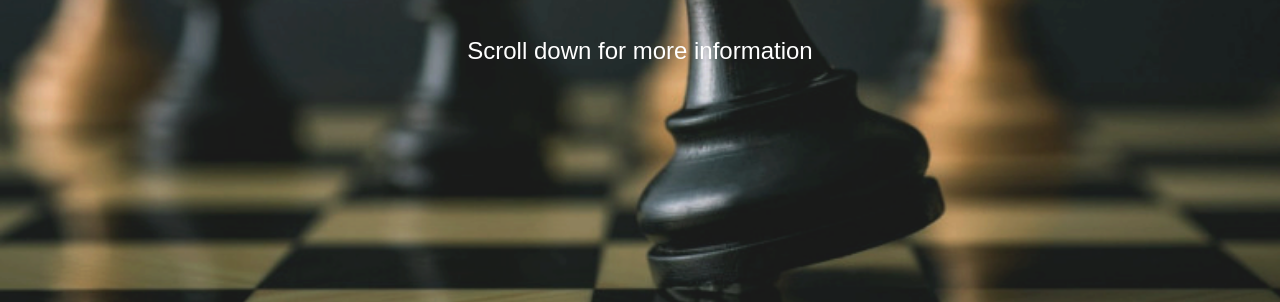
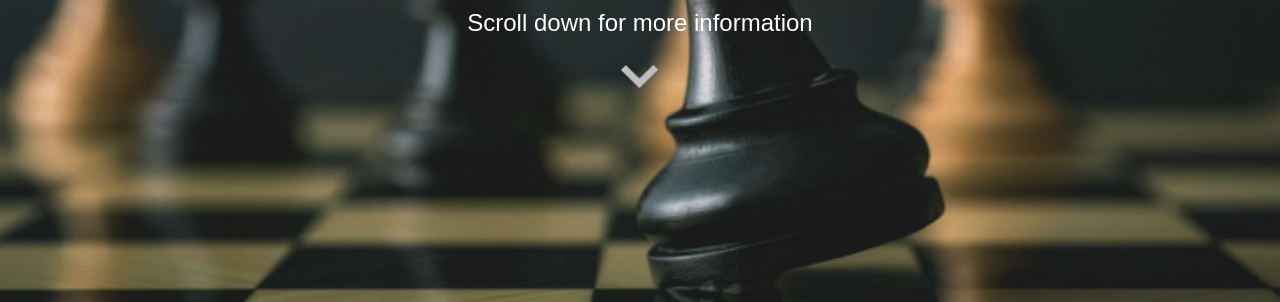
Before and after one commit to Heenal15/Team-Penguin, a Django app: template clubs/templates/dashboard.html in a window 1280 px wide. Shown: the part 497-799 px from the top of the page. Run offline with Django 3.2, Linux system fonts and the light colour scheme; the template is opened without the code that fills it, so the values that code supplies are empty.

Commit message:
Add a down arrow png

```diff
--- a/clubs/templates/dashboard.html
+++ b/clubs/templates/dashboard.html
@@ -58,6 +58,8 @@
       <p> Welcome, {{ user.full_name }}, You are a {{ user.get_user_type_display }} </p>
       <br><br>
       <p> Scroll down for more information <p>
+      <br>
+      <img src="../../static/images/Down Arrow.png" width="37" height="23" class="Down-Arrow">
     </div>
   </section>
 
```
Also changed, not shown: static/images/Down Arrow.png (added).
